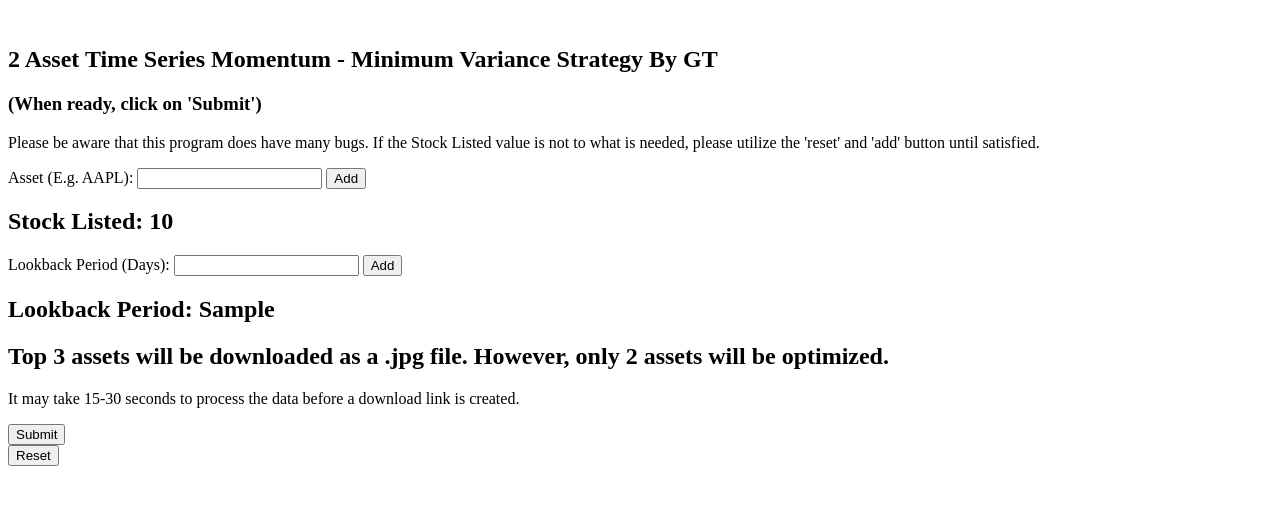
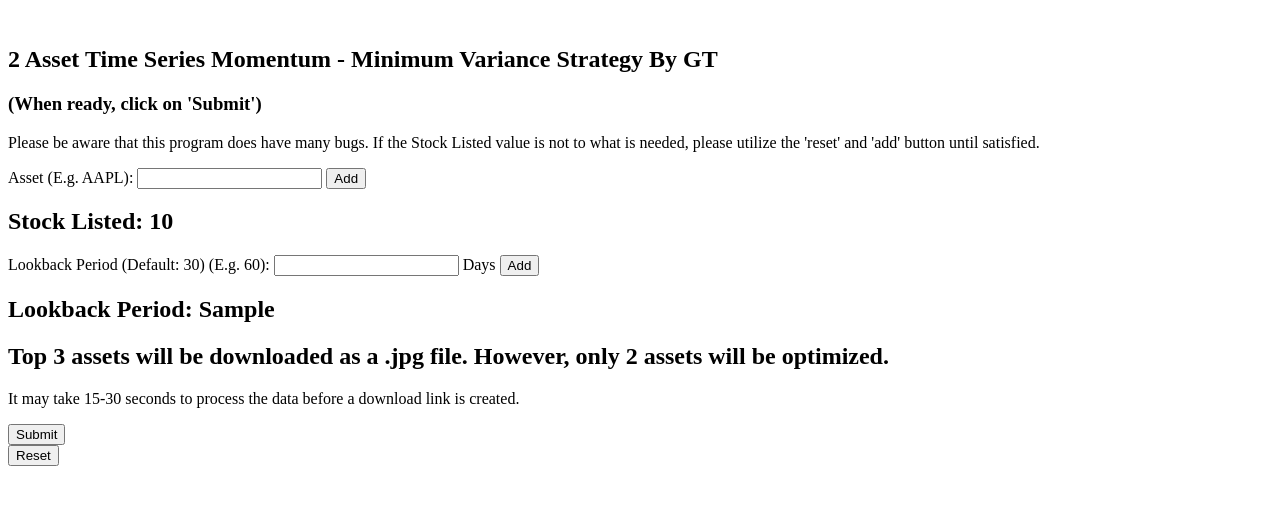
Before and after one commit to gateTang/TSM-Minimum-Investment-Strategy, a Flask app: template templates/home.html in a window 1280 px wide. Shown: the top 505 px of the page. Run offline with Flask 2, Linux system fonts and the light colour scheme; the template is opened without the code that fills it: most values are stand-ins (such as "Sample title", 1, 10 or a date in 2020).

Commit message:
Add files via upload

```diff
--- a/templates/home.html
+++ b/templates/home.html
@@ -19,7 +19,7 @@
     <h2>Stock Listed: <b>{{stockListed}}</b></h2>
 
     <form method="POST">
-      Lookback Period (Days): <input type="text" name="lookBackPeriod">
+      Lookback Period (Default: 30) (E.g. 60): <input type="text" name="lookBackPeriod"> Days
       <input type = "submit" value="Add">
     </form>
     <h2>Lookback Period: <b>{{lookBackPeriod}}</b></h2>
```
